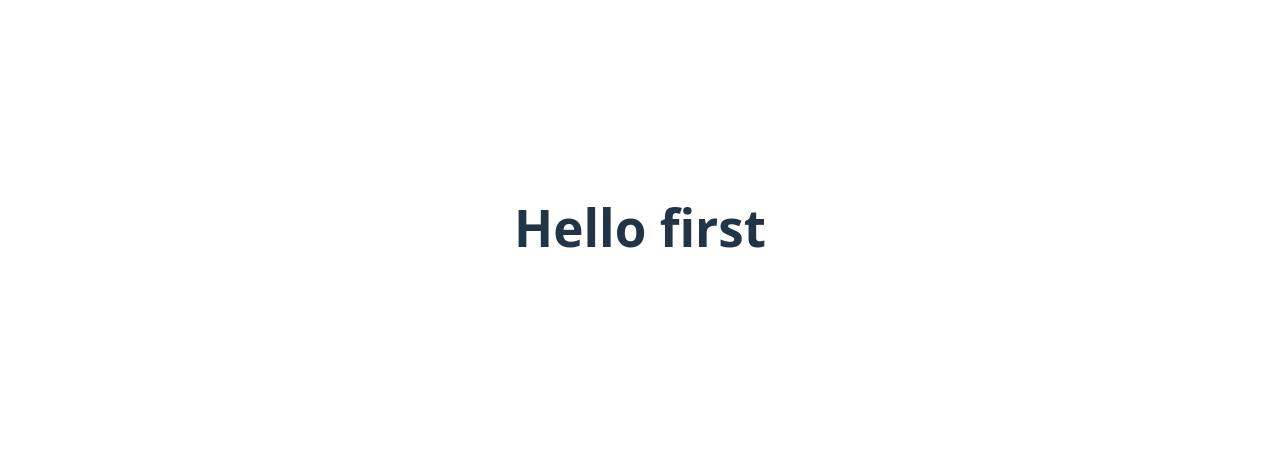
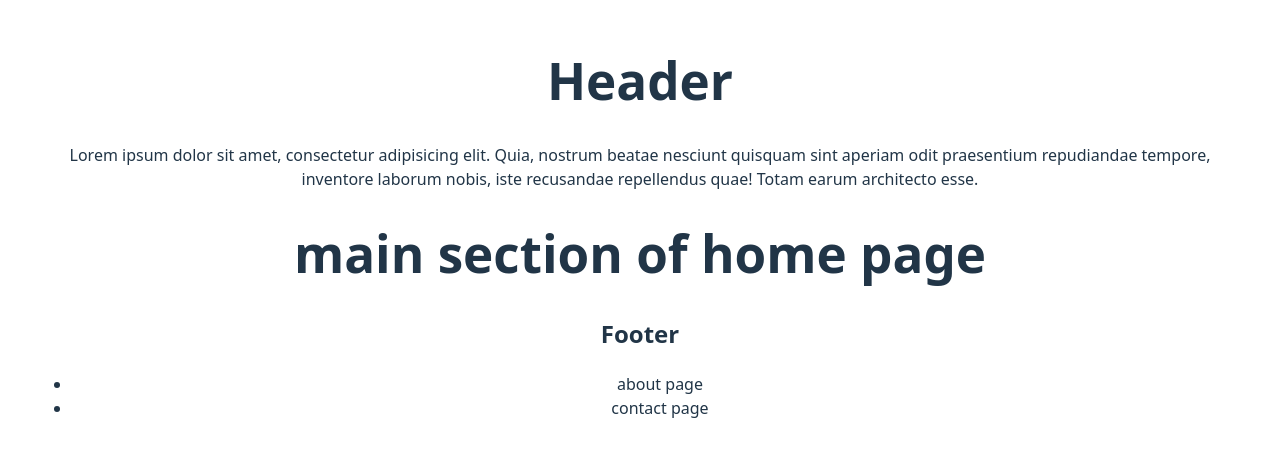
Before and after one commit to arshiaTests/reactMidLvl, a React (Vite) app: page / in a window 1280 px wide. Shown: the part 173-630 px from the top of the page. Built offline with nearby package versions, Linux system fonts and the light colour scheme.

Commit message:
create some components

```diff
--- a/src/Home.jsx
+++ b/src/Home.jsx
@@ -1,5 +1,14 @@
-export function Home (){
+import Header from "./components/layouts/Header.jsx"
+import Main from "./components/home/Main.jsx"
+import Footer from "./components/layouts/Footer.jsx"
+
+export default function Home(){
     return (
-        <h1>Hello first</h1>
+        <div>
+            <Header/>
+            <Main/>
+            <Footer/>
+
+        </div>
     )
 }
--- /dev/null
+++ b/src/components/home/Main.jsx
@@ -0,0 +1,8 @@
+export default function Main(){
+    return(
+        <div>
+            <h1>main section of home page</h1>
+
+        </div>
+    )
+}
--- /dev/null
+++ b/src/components/layouts/Footer.jsx
@@ -0,0 +1,11 @@
+export default function Footer(){
+    return(
+        <div>
+            <h2>Footer</h2>
+            <ul>
+                <li>about page</li>
+                <li>contact page</li>
+            </ul>
+        </div>
+    )
+}
--- /dev/null
+++ b/src/components/layouts/Header.jsx
@@ -0,0 +1,8 @@
+export default function Header(){
+    return(
+        <div>
+            <h1>Header</h1>
+            <p>Lorem ipsum dolor sit amet, consectetur adipisicing elit. Quia, nostrum beatae nesciunt quisquam sint aperiam odit praesentium repudiandae tempore, inventore laborum nobis, iste recusandae repellendus quae! Totam earum architecto esse.</p>
+        </div>
+    )
+}
--- a/src/main.jsx
+++ b/src/main.jsx
@@ -2,7 +2,7 @@ import { StrictMode } from 'react'
 import { createRoot } from 'react-dom/client'
 import './index.css'
 import App from './App.jsx'
-import { Home } from './Home.jsx'
+import Home  from './Home.jsx'
 
 createRoot(document.getElementById('root')).render(
   //<StrictMode>
```
